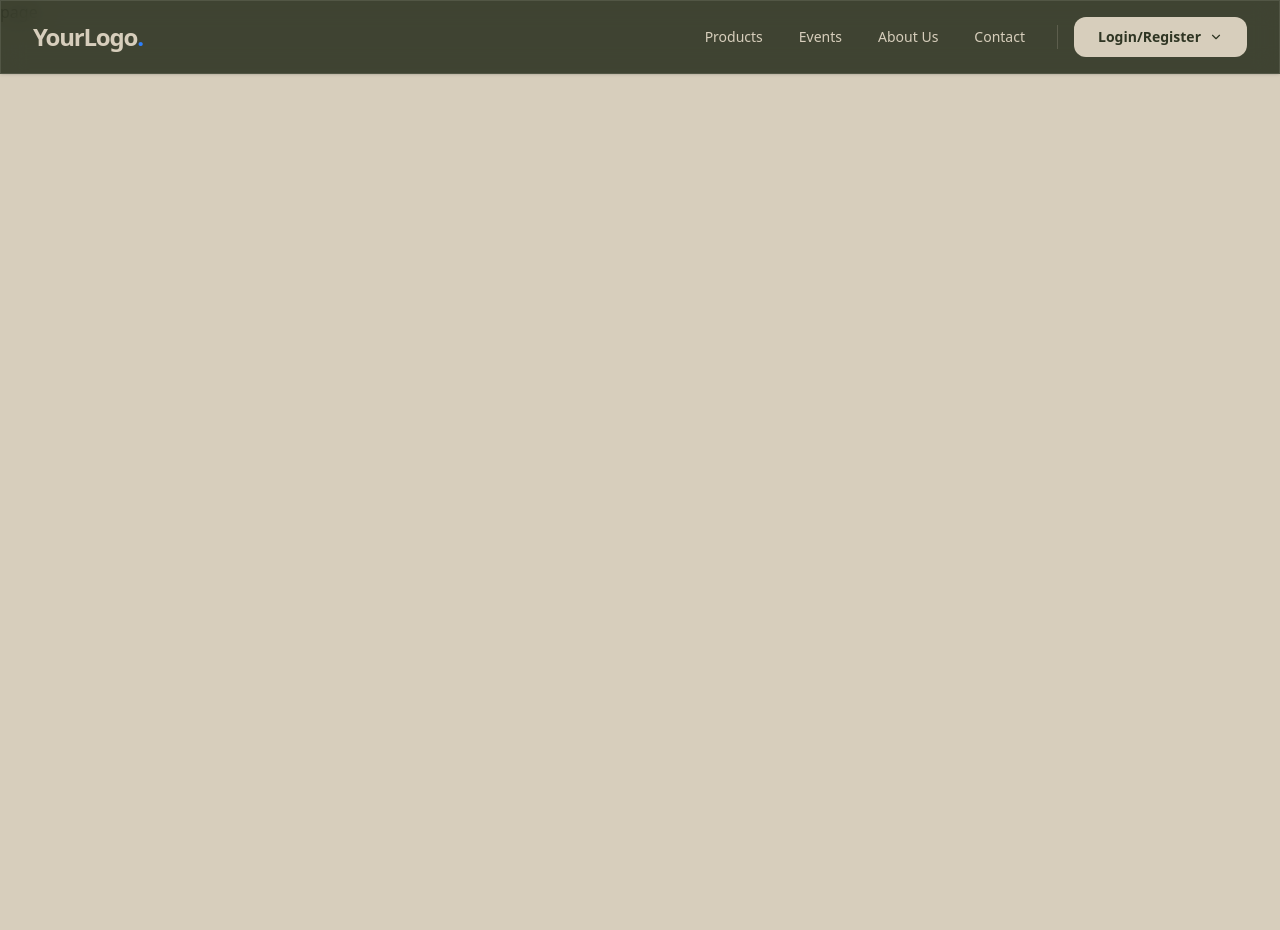
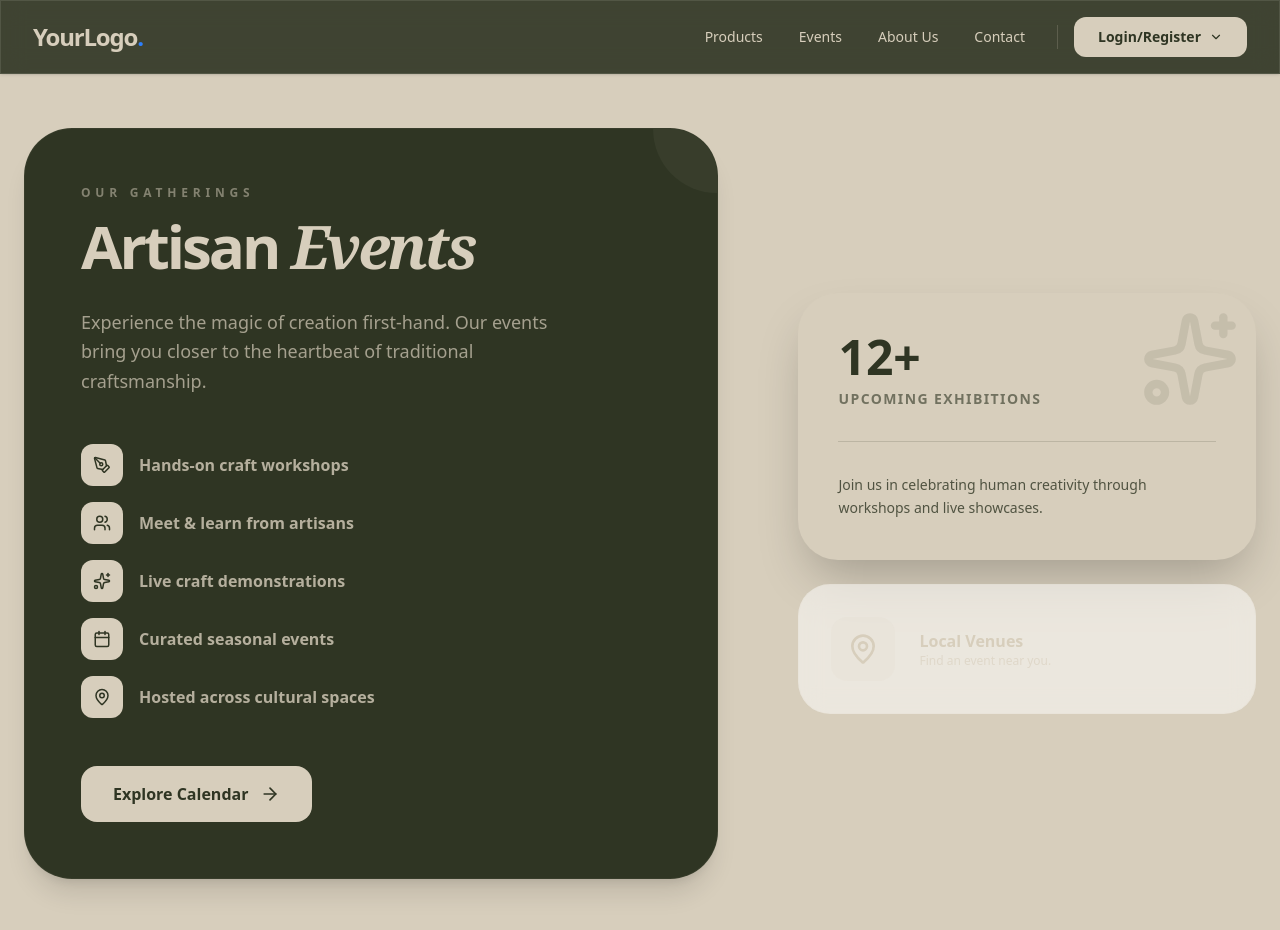
Before and after one commit to ShrivastvAryan/mvp, a Next.js app: page /event in a window 1280 px wide. Shown: the top 930 px of the page. Before the commit the page ends 800 px from the top, so only its background shows below. Built offline with nearby package versions, Linux system fonts and the light colour scheme.

Commit message:
Event Page

```diff
--- a/src/app/event/page.tsx
+++ b/src/app/event/page.tsx
@@ -1,9 +1,89 @@
-import React from 'react'
+"use client";
 
-const page = () => {
+import React from 'react';
+import { Calendar, Users, Sparkles, PenTool, MapPin, ArrowRight } from 'lucide-react';
+
+const EventsPage = () => {
+  const eventHighlights = [
+    { icon: <PenTool size={18} />, text: "Hands-on craft workshops" },
+    { icon: <Users size={18} />, text: "Meet & learn from artisans" },
+    { icon: <Sparkles size={18} />, text: "Live craft demonstrations" },
+    { icon: <Calendar size={18} />, text: "Curated seasonal events" },
+    { icon: <MapPin size={18} />, text: "Hosted across cultural spaces" },
+  ];
+
   return (
-    <div>page</div>
-  )
-}
+    <main className="min-h-screen bg-brand-primary/10 text-brand-primary">
+      <div className="max-w-7xl mx-auto px-6 py-20 md:py-32">
 
-export default page
+        {/* Layout Grid */}
+        <div className="flex flex-col lg:flex-row justify-between items-center gap-12 lg:gap-20">
+
+          {/* Left Content Card */}
+          <div className="bg-brand-secondary p-8 md:p-14 w-full lg:w-[60%] rounded-[3rem] shadow-xl border border-brand-primary/5 relative overflow-hidden">
+
+            {/* Decorative Background Circle */}
+            <div className="absolute top-0 right-0 w-32 h-32 bg-brand-primary/5 rounded-full -mr-16 -mt-16 pointer-events-none" />
+
+            <header className="relative z-10">
+              <span className="text-xs font-bold uppercase tracking-[0.3rem] opacity-50 block mb-2">
+                Our Gatherings
+              </span>
+              <h1 className="text-4xl md:text-6xl font-black tracking-tighter leading-tight">
+                Artisan <span className="text-brand-primary italic font-serif">Events</span>
+              </h1>
+              <p className="mt-6 text-lg opacity-70 leading-relaxed max-w-lg">
+                Experience the magic of creation first-hand. Our events bring you closer to the heartbeat of traditional craftsmanship.
+              </p>
+            </header>
+
+            {/* Highlights List */}
+            <div className="mt-12 space-y-4 relative z-10">
+              {eventHighlights.map((item, idx) => (
+                <div key={idx} className="flex items-center gap-4 group">
+                  <div className="p-3 rounded-xl bg-brand-primary text-brand-secondary group-hover:scale-110 transition-transform">
+                    {item.icon}
+                  </div>
+                  <span className="font-bold text-sm md:text-base opacity-80 group-hover:opacity-100 transition-opacity">
+                    {item.text}
+                  </span>
+                </div>
+              ))}
+            </div>
+
+            <button className="mt-12 w-full sm:w-auto bg-brand-primary text-brand-secondary px-8 py-4 rounded-2xl font-black flex items-center justify-center gap-3 hover:shadow-2xl hover:-translate-y-1 transition-all active:scale-95">
+              Explore Calendar <ArrowRight size={20} />
+            </button>
+          </div>
+
+          {/* Right Side Visual / Stats */}
+          <div className="w-full lg:w-[40%] space-y-6">
+            <div className="bg-brand-primary text-brand-secondary p-10 rounded-[2.5rem] shadow-2xl relative overflow-hidden group">
+               <div className="absolute top-0 right-0 p-4 opacity-10 group-hover:rotate-12 transition-transform">
+                 <Sparkles size={100} />
+               </div>
+               <h2 className="text-5xl font-black mb-2">12+</h2>
+               <p className="text-sm font-bold uppercase tracking-widest opacity-60">Upcoming Exhibitions</p>
+               <div className="mt-8 pt-8 border-t border-brand-secondary/20 text-sm leading-relaxed opacity-80">
+                 Join us in celebrating human creativity through workshops and live showcases.
+               </div>
+            </div>
+
+            <div className="bg-white/50 backdrop-blur-md p-8 rounded-[2rem] border border-brand-primary/10 flex items-center gap-6">
+               <div className="w-16 h-16 rounded-2xl bg-brand-primary/10 flex items-center justify-center">
+                  <MapPin size={32} className="text-brand-primary" />
+               </div>
+               <div>
+                  <h4 className="font-black text-brand-primary">Local Venues</h4>
+                  <p className="text-xs font-medium opacity-60">Find an event near you.</p>
+               </div>
+            </div>
+          </div>
+
+        </div>
+      </div>
+    </main>
+  );
+};
+
+export default EventsPage;
```
